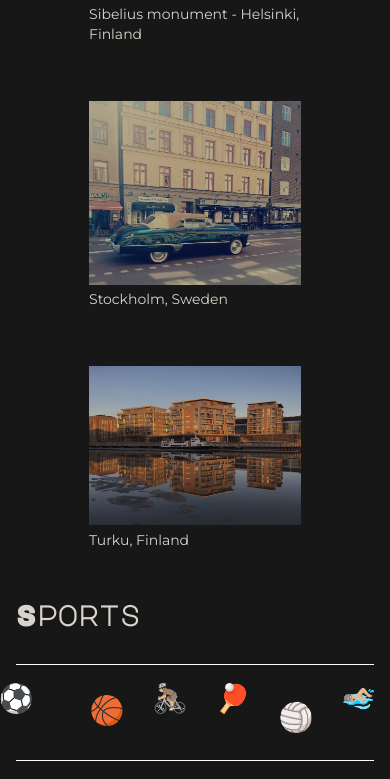
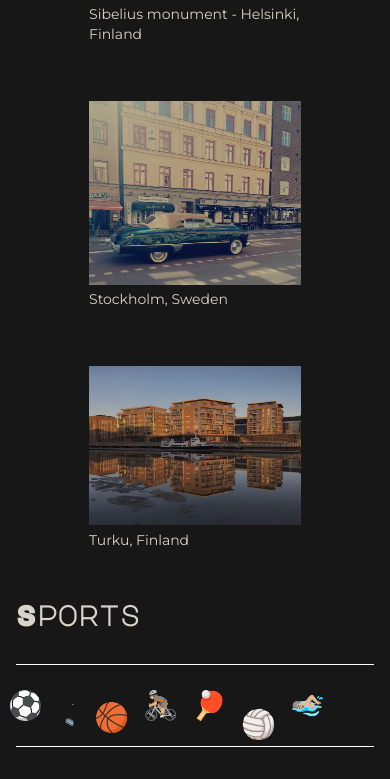
Before and after one commit to yavorkoen/yavor-koen-personal-page, a plain HTML site: page index.html in a window 390 px wide. Shown: the part 6829-7608 px from the top of the page. Drawn offline with Linux system fonts and the light colour scheme.

Commit message:
fixed bug in sports icons

```diff
--- a/styles.css
+++ b/styles.css
@@ -408,6 +408,7 @@ article {
 
 
 .sports-slide {
+    padding: 1rem;
     border-top: 1px solid white;
     border-bottom: 1px solid white;
 }
@@ -441,7 +442,7 @@ article {
 
 .icons, .winter-sport {
     font-size: 3rem;
-    margin: 1rem;
+    margin:0 1rem;
 }
 
 .winter-sport {
@@ -534,6 +535,7 @@ article {
 
     .sports-slide .icons {
         font-size: 2rem;
+        margin: 0.5rem;
     }
 
     .snow {
```
Also changed, not shown: page-animations/imageAnimation.js (+0 -15 lines), page-animations/sportIconsAnimation.js (line endings or trailing spaces), 2 other files.
